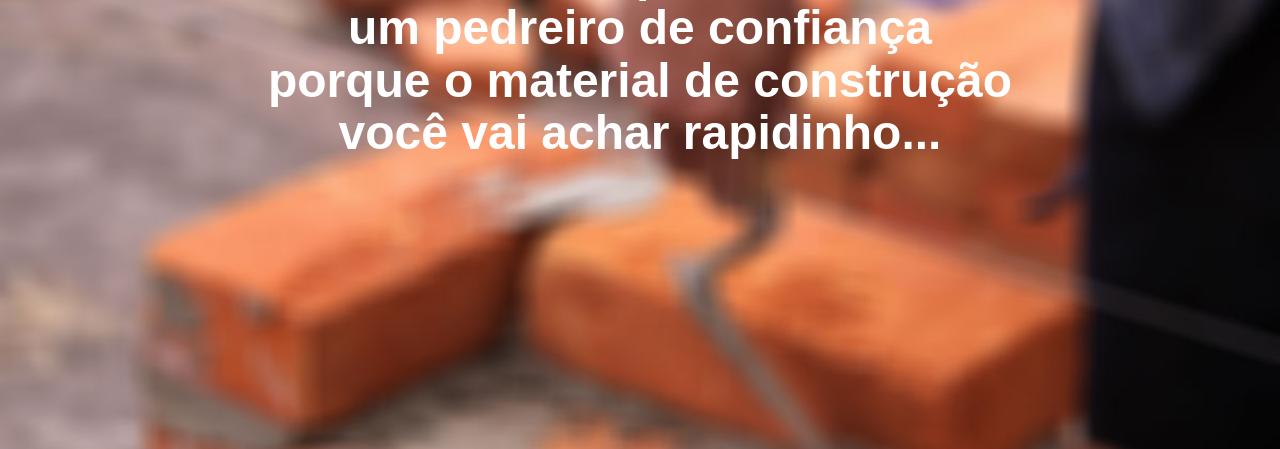
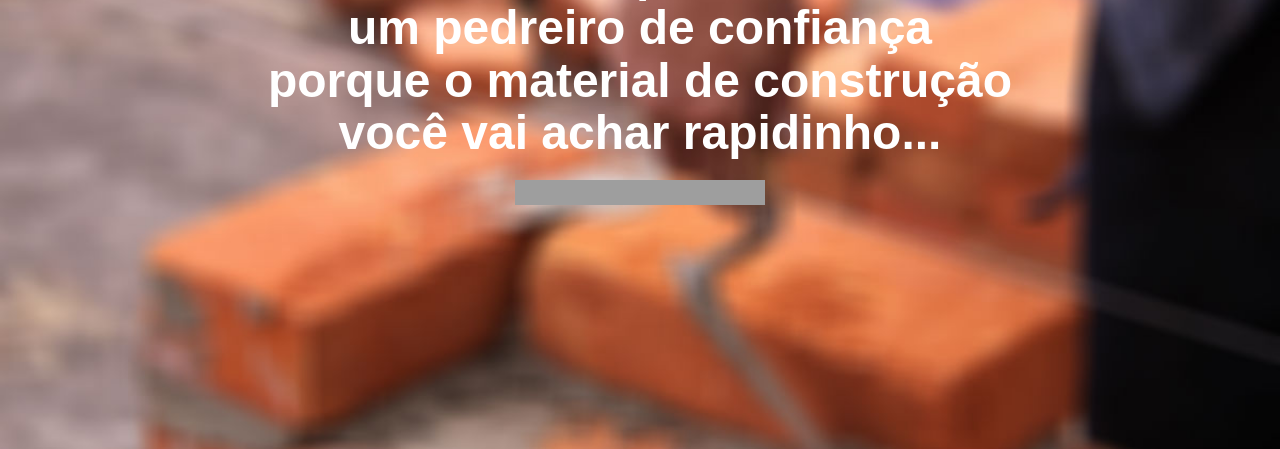
Before and after one commit to JarvisWork/casadematerial, a Django app: page / in a window 1280 px wide. Shown: the part 227-676 px from the top of the page. Run offline with Django 3.2, Linux system fonts and the light colour scheme; grey boxes are pictures that could not be loaded.

Commit message:
button like facebook

```diff
--- a/casa/core/templates/index.html
+++ b/casa/core/templates/index.html
@@ -20,6 +20,8 @@
 	<h1>  é melhor ir procurando <br> um pedreiro de confiança
 	<br> porque o material de construção<br> você vai achar rapidinho...
    </h1>
+   <div align="center">
+   <iframe src="http://www.facebook.com/plugins/like.php?href=http://www.casadematerial.com.br/&layout=standard&show_faces=false&width=380&action=like&colorscheme=light&height=25" scrolling="no" frameborder="0" style="border:none; overflow:hidden; width:250px; height:25px;" allowtransparency="true"></iframe> </div>
 </section>
 
 
```
